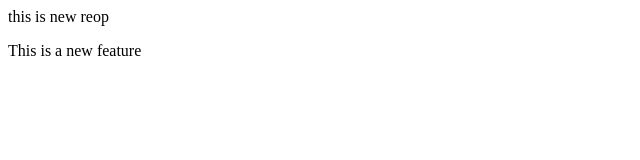
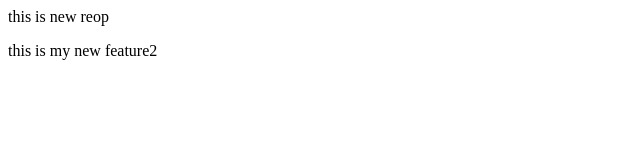
Before and after one commit to nikhilmalik048-dotcom/localReop, a plain HTML site: page index.html in a window 1280 px wide. Shown: the full height of the page, 0-640 px from the left. Drawn offline with Linux system fonts and the light colour scheme.

Commit message:
Add new feature

```diff
--- a/index.html
+++ b/index.html
@@ -1,6 +1,6 @@
 <p>
      this is new reop
     </p>
-    <p1>
-        This is a new feature
-    </p1>
+   <p>
+    this is my new feature2
+   </p>
```
